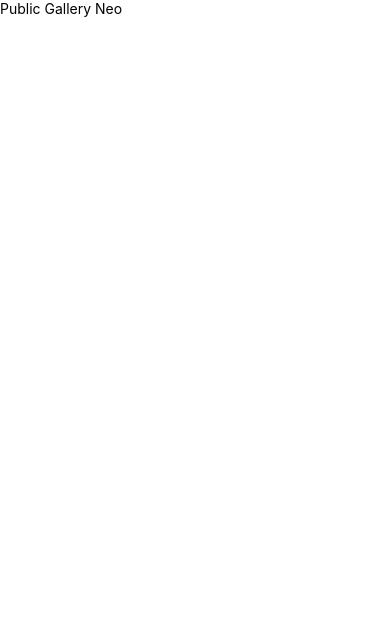
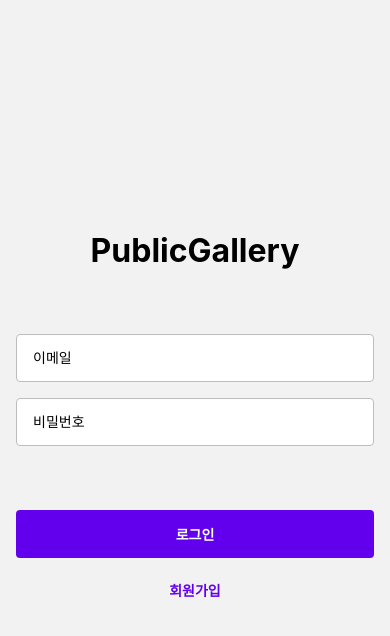
Before and after one commit to speldipn/PublicGalleryNeo, a React Native app: screen /SignIn in a window 390 px wide. Shown: the top 636 px of the page. Built offline with nearby package versions, Linux system fonts and the light colour scheme.

Commit message:
add sign up and login

```diff
--- a/App.js
+++ b/App.js
@@ -1,14 +1,13 @@
 import React from 'react';
-import {Text} from 'react-native';
+import {NavigationContainer} from '@react-navigation/native';
 import {SafeAreaProvider, SafeAreaView} from 'react-native-safe-area-context';
+import RootStack from './screens/RootStack';
 
 function App() {
   return (
-    <SafeAreaProvider>
-      <SafeAreaView>
-        <Text>Public Gallery Neo</Text>
-      </SafeAreaView>
-    </SafeAreaProvider>
+    <NavigationContainer>
+      <RootStack />
+    </NavigationContainer>
   );
 }
 
--- /dev/null
+++ b/components/BorderInput.js
@@ -0,0 +1,28 @@
+import React from 'react';
+import {StyleSheet, TextInput} from 'react-native';
+
+function BorderInput({hasMarginBottom, ...rest}, ref) {
+  return (
+    <TextInput
+      style={[styles.input, hasMarginBottom && styles.margin]}
+      ref={ref}
+      {...rest}
+    />
+  );
+}
+
+const styles = StyleSheet.create({
+  input: {
+    borderColor: '#bdbdbd',
+    borderWidth: 1,
+    paddingHorizontal: 16,
+    borderRadius: 4,
+    height: 48,
+    backgroundColor: 'white',
+  },
+  margin: {
+    marginBottom: 16,
+  },
+});
+
+export default React.forwardRef(BorderInput);
--- /dev/null
+++ b/components/CustomButton.js
@@ -0,0 +1,63 @@
+import React from 'react';
+import {StyleSheet, View, Pressable, Text, Platform} from 'react-native';
+
+function CustomButton({onPress, title, hasMarginBottom, theme}) {
+  const isPrimary = theme === 'primary';
+
+  return (
+    <View style={[styles.block, hasMarginBottom && styles.margin]}>
+      <Pressable
+        onPress={onPress}
+        style={({pressed}) => [
+          styles.wrapper,
+          isPrimary && styles.primaryWrapper,
+          Platform.OS === 'ios' && pressed && {opacity: 0.5},
+        ]}
+        android_ripple={isPrimary ? {color: '#ffffff'} : {color: '#6200ee'}}>
+        <Text
+          style={[
+            styles.text,
+            isPrimary ? styles.primaryText : styles.secondaryText,
+          ]}>
+          {title}
+        </Text>
+      </Pressable>
+    </View>
+  );
+}
+
+const styles = StyleSheet.create({
+  overflow: {
+    borderRadius: 4,
+    overflow: 'hidden',
+  },
+  wrapper: {
+    borderRadius: 4,
+    height: 48,
+    justifyContent: 'center',
+    alignItems: 'center',
+  },
+  primaryWrapper: {
+    backgroundColor: '#6200ee',
+  },
+  text: {
+    fontWeight: 'bold',
+    fontSize: 14,
+    color: 'white',
+  },
+  primaryText: {
+    color: 'white',
+  },
+  secondaryText: {
+    color: '#6200ee',
+  },
+  margin: {
+    marginBottom: 8,
+  },
+});
+
+CustomButton.defaultProps = {
+  theme: 'primary',
+};
+
+export default CustomButton;
--- /dev/null
+++ b/screens/RootStack.js
@@ -0,0 +1,24 @@
+import React from 'react';
+import {StyleSheet} from 'react-native';
+import {createNativeStackNavigator} from '@react-navigation/native-stack';
+import SignInScreen from './SignInScreen';
+
+const Stack = createNativeStackNavigator();
+
+function RootStack() {
+  return (
+    <Stack.Navigator>
+      <Stack.Screen
+        name="SignIn"
+        component={SignInScreen}
+        options={{headerShown: false}}
+      />
+    </Stack.Navigator>
+  );
+}
+
+const styles = StyleSheet.create({
+  block: {},
+});
+
+export default RootStack;
--- /dev/null
+++ b/screens/SignInScreen.js
@@ -0,0 +1,132 @@
+import React, {useState, useRef} from 'react';
+import {
+  View,
+  StyleSheet,
+  Text,
+  Keyboard,
+  KeyboardAvoidingView,
+  Platform,
+} from 'react-native';
+import {SafeAreaView} from 'react-native-safe-area-context';
+import BorderInput from '../components/BorderInput';
+import CustomButton from '../components/CustomButton';
+
+function SignInScreen({navigation, route}) {
+  const {isSignUp} = route?.params ?? {};
+  const [form, setForm] = useState({
+    email: '',
+    password: '',
+    confirmPassword: '',
+  });
+
+  const createChangeTextHandler = name => value => {
+    setForm({...form, [name]: value});
+  };
+
+  const onSubmit = () => {
+    Keyboard.dismiss();
+    if (isSignUp) {
+      navigation.pop();
+      setForm({});
+    }
+    console.log(form);
+  };
+
+  const passwordRef = useRef();
+  const confirmPasswordRef = useRef();
+
+  return (
+    <KeyboardAvoidingView
+      style={styles.keyboardAvoidingView}
+      behavior={Platform.select({ios: 'padding'})}>
+      <SafeAreaView style={styles.fullscreen}>
+        <Text style={styles.text}>PublicGallery</Text>
+        <View style={styles.form}>
+          <BorderInput
+            hasMarginBottom
+            placeholder="이메일"
+            value={form.email}
+            onChangeText={createChangeTextHandler('email')}
+            autoCapitalize="none"
+            autoCorrect={false}
+            autoCompleteType="email"
+            keyboardType="email-address"
+            returnKeyType="next"
+            onSubmitEditing={() => passwordRef.current.focus()}
+          />
+          <BorderInput
+            placeholder="비밀번호"
+            hasMarginBottom={isSignUp}
+            value={form.password}
+            onChangeText={createChangeTextHandler('password')}
+            ref={passwordRef}
+            onSubmitEditing={() => {
+              if (isSignUp) {
+                confirmPasswordRef.current.focus();
+              } else {
+                onSubmit();
+              }
+            }}
+            secureTextEntry
+          />
+          {isSignUp && (
+            <BorderInput
+              placeholder="비밀번호 확인"
+              value={form.confirmPassword}
+              onChangeText={createChangeTextHandler('confirmPassword')}
+              onSubmitEditing={onSubmit}
+              secureTextEntry
+            />
+          )}
+          <View style={styles.buttons}>
+            {/* 회원가입 */}
+            {isSignUp ? (
+              <>
+                <CustomButton title="가입하기" onPress={() => onSubmit()} />
+              </>
+            ) : (
+              // 로그인
+              <>
+                <CustomButton
+                  title="로그인"
+                  hasMarginBottom
+                  onPress={() => onSubmit()}
+                />
+                <CustomButton
+                  title="회원가입"
+                  theme="scondaray"
+                  onPress={() => navigation.push('SignIn', {isSignUp: true})}
+                />
+              </>
+            )}
+          </View>
+        </View>
+      </SafeAreaView>
+    </KeyboardAvoidingView>
+  );
+}
+
+const styles = StyleSheet.create({
+  keyboardAvoidingView: {
+    flex: 1,
+  },
+  fullscreen: {
+    flex: 1,
+    justifyContent: 'center',
+    alignItems: 'center',
+  },
+  text: {
+    fontSize: 32,
+    fontWeight: 'bold',
+  },
+  form: {
+    marginTop: 64,
+    width: '100%',
+    paddingHorizontal: 16,
+  },
+  buttons: {
+    marginTop: 64,
+  },
+});
+
+export default SignInScreen;
```
Also changed, not shown: 9 other files (tests, documents, lock files or other folders).
